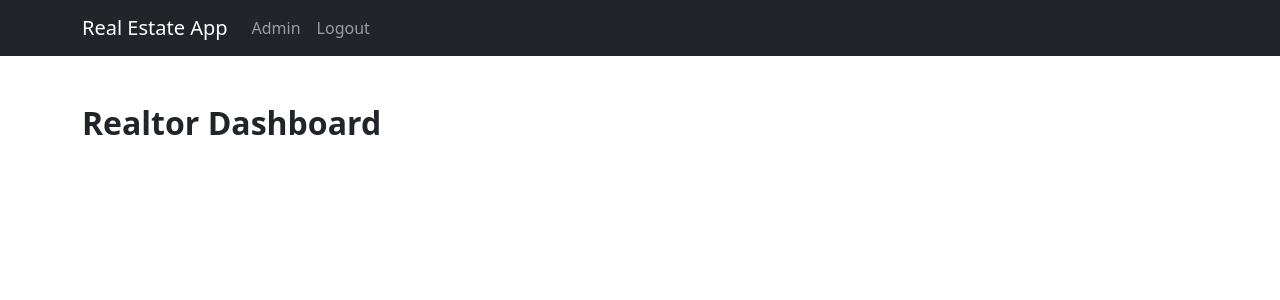
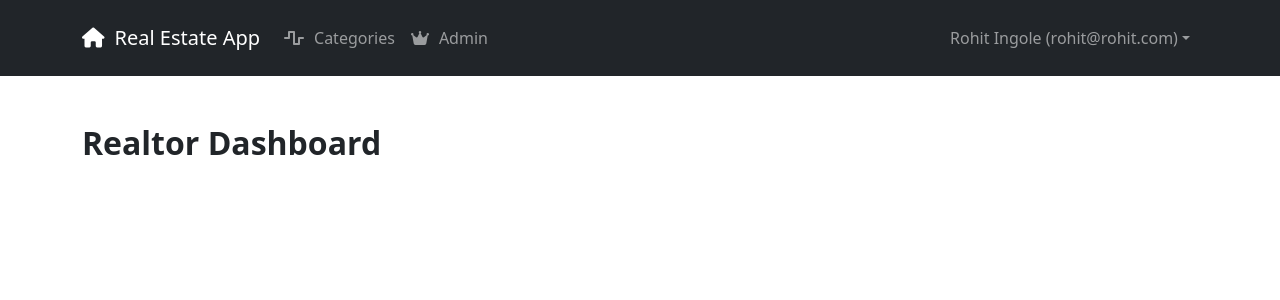
Before and after one commit to DataRohit/Django-RealEstate, a Django app: page / in a window 1280 px wide. Shown: the top 300 px of the page. Run offline with Django 4.2, Linux system fonts and the light colour scheme; a user stored in the database is signed in; data comes from the database, SQL or seed files in the repository; both versions use the stored data as it was after the commit; some libraries are stand-ins or nearby versions.

Commit message:
Navbar Updates

```diff
--- a/realestate/templates/base.html
+++ b/realestate/templates/base.html
@@ -1,6 +1,7 @@
-<!DOCTYPE html>
 {% load django_bootstrap5 %}
 {% load static %}
+<!DOCTYPE html>
+<html>
     <head>
         <meta charset="UTF-8">
         <title>
@@ -9,9 +10,11 @@
             {% endblock title %}
         </title>
         <meta name="author"
-          content="Portland State University Capstone Spring 2015 Team G">
+              content="Rebuild By Rohit Ingole - Portland State University Capstone Spring 2015 Team G">
         <meta name="description" content="Real Estate Decisions">
         <meta name="keywords" content="realestate">
+        <script src="https://kit.fontawesome.com/dd875d50e8.js"
+                crossorigin="anonymous"></script>
         {% bootstrap_css %}
         {% block style %}
         {% endblock style %}
@@ -19,8 +22,9 @@
     <body>
         <nav class="navbar navbar-expand-lg navbar-dark bg-dark">
             <div class="container container-fluid">
-            <a class="navbar-brand" href="{% url 'home' %}">Real Estate App</a>
+                <div class="navbar-header d-flex align-items-center" style="height:60px">
                     <button class="navbar-toggler"
+                            style="margin-right:20px"
                             type="button"
                             data-bs-toggle="collapse"
                             data-bs-target="#navbarSupportedContent"
@@ -29,22 +33,58 @@
                             aria-label="Toggle navigation">
                         <span class="navbar-toggler-icon"></span>
                     </button>
+                    <a class="navbar-brand" href="{% url 'home' %}">
+                        <i class="fa-solid fa-house" style="margin-right:10px"></i>Real Estate App
+                    </a>
+                </div>
                 <div class="collapse navbar-collapse" id="navbarSupportedContent">
                     <ul class="navbar-nav me-auto mb-2 mb-lg-0">
+                        {% if user.is_authenticated %}
+                            <li class="nav-item">
+                                <a href="#" class="nav-link">
+                                    <i class="fa-solid fa-wave-square" style="margin-right:10px"></i>Categories
+                                </a>
+                            </li>
                             {% if user.is_staff %}
-                        <li class="nav-item">
-                            <a class="nav-link" aria-current="page" href="{% url 'admin:index' %}">Admin</a>
+                                <li>
+                                    <a href="{% url 'admin:index' %}" class="nav-link">
+                                        <i class="fa-solid fa-crown" style="margin-right:10px"></i>Admin
+                                    </a>
                                 </li>
                             {% endif %}
-                    {% block navbarright %}
-                    {% endblock navbarright %}
+                        {% endif %}
+                    </ul>
+                    <ul class="nav navbar-nav navbar-right">
                         {% if user.is_authenticated %}
-                        <li class="nav-item">
-                            <a class="nav-link" aria-current="page" href="{% url 'logout' %}">Logout</a>
+                            <li class="nav-item dropdown">
+                                <a class="nav-link dropdown-toggle"
+                                   href="#"
+                                   id="navbarDarkDropdownMenuLink"
+                                   role="button"
+                                   data-bs-toggle="dropdown"
+                                   aria-expanded="false">{{ user.get_full_name|default:"User" }} ({{ user.email }})</a>
+                                <ul class="dropdown-menu dropdown-menu-dark"
+                                    aria-labelledby="navbarDarkDropdownMenuLink">
+                                    <li>
+                                        <a class="dropdown-item" href="#">
+                                            <i class="fa-solid fa-key" style="margin-right:10px"></i>Change Password
+                                        </a>
+                                    </li>
+                                    <li>
+                                        <hr class="dropdown-divider">
+                                    </li>
+                                    <li>
+                                        <a class="dropdown-item" href="{% url 'logout' %}">
+                                            <i class="fa-solid fa-right-from-bracket" style="margin-right:10px"></i>Logout
+                                        </a>
+                                    </li>
+                                </ul>
                             </li>
                         {% else %}
-                        <li class="nav-item">
-                            <a class="nav-link" aria-current="page" href="{% url 'login' %}">Log In</a>
+                            <li>
+                                <a href="{% url 'login' %}" class="nav-link">
+                                    <i class="fa-solid fa-right-to-bracket" style="margin-right:10px"></i>Login
+                                </a>
                             </li>
                         {% endif %}
                     </ul>
```
Also changed, not shown: realestate/database/db.sqlite3. Lines whose indentation alone changed are shown as unchanged.
